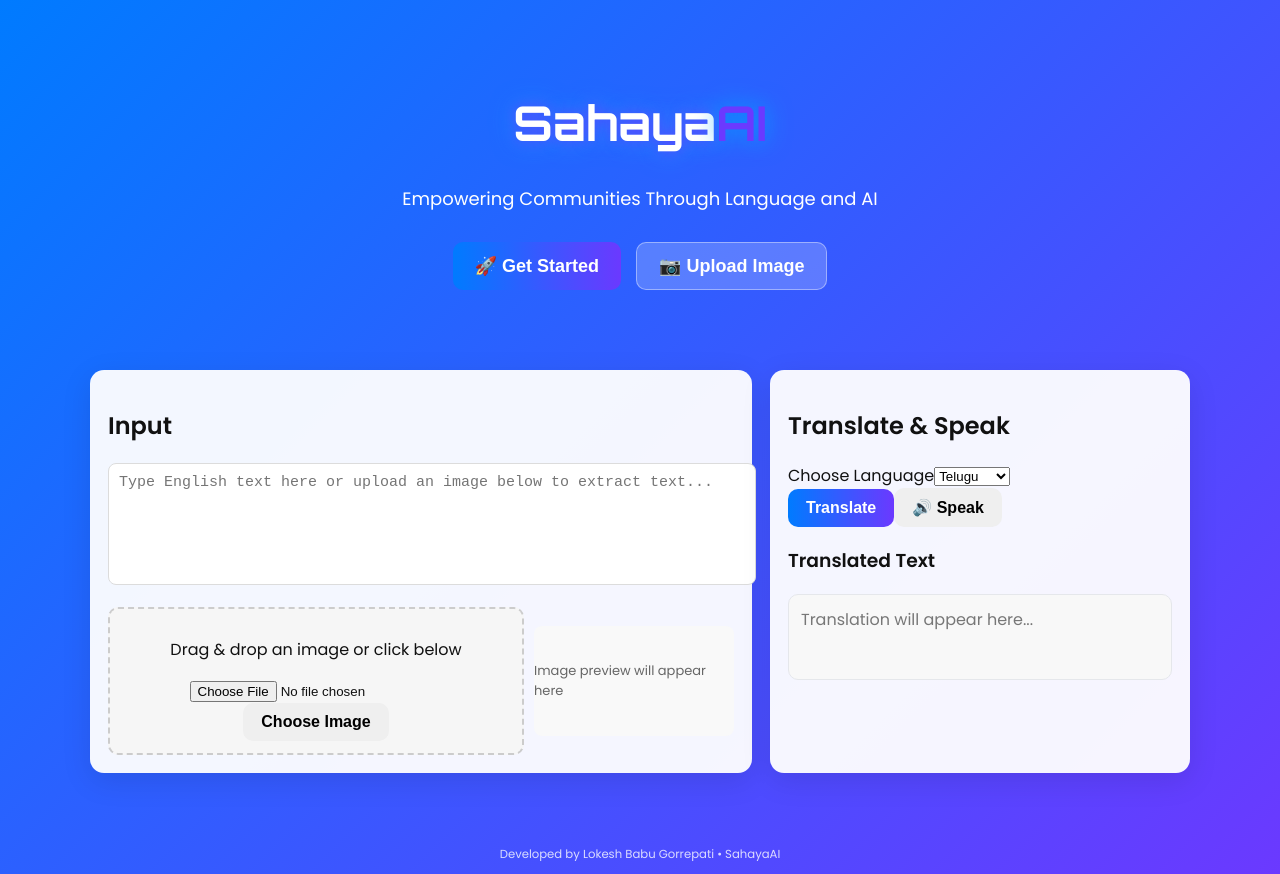
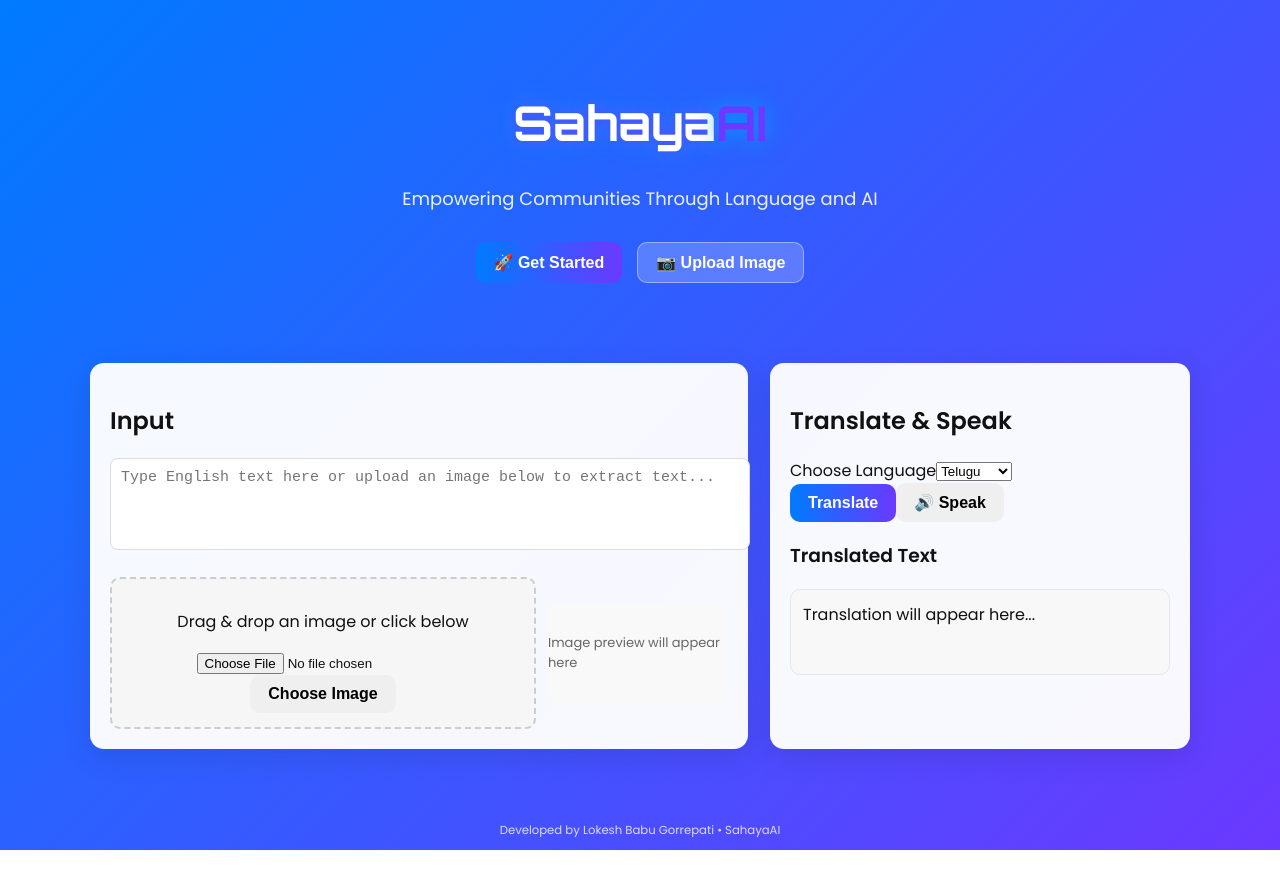
Before and after one commit to Lokeshbabugorrepati/SahayaAI, a React (Create React App) app: page / in a window 1280 px wide. After the commit the page ends 850 px from the top, so only its background shows below. Built offline with nearby package versions, Linux system fonts and the light colour scheme.

Commit message:
UI cleanup: smaller input box, spacing fix, removed duplicate button

```diff
--- a/src/App.css
+++ b/src/App.css
@@ -14,8 +14,6 @@
   text-align: center;
   padding: 60px 20px 40px;
   color: white;
-  position: relative;
-  overflow: hidden;
 }
 
 .ai-glow {
@@ -45,7 +43,6 @@
   flex-wrap: wrap;
 }
 
-/* Smooth buttons */
 .btn {
   border: none;
   border-radius: 10px;
@@ -54,11 +51,6 @@
   padding: 10px 18px;
   font-size: 16px;
   transition: all 0.3s ease;
-}
-
-.btn.big {
-  font-size: 18px;
-  padding: 12px 22px;
 }
 
 .btn.primary {
@@ -77,14 +69,14 @@
   box-shadow: 0 0 15px rgba(255, 255, 255, 0.3);
 }
 
-/* Container Layout */
+/* Main Container */
 .container {
   max-width: 1100px;
   margin: 20px auto;
   padding: 20px;
   display: grid;
   grid-template-columns: 1fr 420px;
-  gap: 18px;
+  gap: 22px;
 }
 
 @media (max-width: 980px) {
@@ -95,31 +87,30 @@
 
 /* Card Styles */
 .card {
-  background: rgba(255, 255, 255, 0.95);
+  background: rgba(255, 255, 255, 0.96);
   border-radius: 14px;
-  padding: 18px;
+  padding: 20px;
   box-shadow: 0 8px 30px rgba(0, 0, 0, 0.1);
-  animation: fadeUp 0.6s ease forwards;
 }
 
-/* Compact Input Box */
+/* Text Input (Smaller box) */
 textarea {
   width: 100%;
-  height: 100px; /* reduced height */
+  height: 70px; /* smaller input box */
   border-radius: 8px;
   padding: 10px;
   border: 1px solid #dcdcdc;
   font-size: 15px;
   resize: none;
-  margin-bottom: 10px;
+  margin-bottom: 15px;
 }
 
+/* Upload Section */
 .file-row {
   display: flex;
-  gap: 10px;
+  align-items: center;
+  justify-content: space-between;
   margin-top: 5px;
-  align-items: center;
-  flex-wrap: wrap;
 }
 
 .file-drop {
@@ -128,7 +119,7 @@
   background: #f6f6f6;
   border: 2px dashed #ccc;
   border-radius: 10px;
-  padding: 12px;
+  padding: 14px;
   transition: 0.3s;
 }
 
@@ -137,9 +128,10 @@
   border-color: #007bff;
 }
 
+/* Image preview */
 .preview {
-  width: 200px;
-  height: 110px;
+  width: 180px;
+  height: 100px;
   border-radius: 8px;
   background: #f9f9f9;
   display: flex;
@@ -147,96 +139,60 @@
   justify-content: center;
   font-size: 13px;
   color: #666;
+  margin-left: 12px;
 }
 
-.preview img {
-  max-width: 100%;
-  max-height: 100%;
-  border-radius: 6px;
+/* Translate & Speak section */
+.card-right {
+  display: flex;
+  flex-direction: column;
+  gap: 15px;
 }
 
-/* Progress Bar */
-.progress {
-  margin-top: 10px;
+.language-select {
+  margin-top: 5px;
+  margin-bottom: 8px;
 }
 
-.bar {
-  height: 8px;
-  background: linear-gradient(90deg, #007bff, #6b39ff);
-  border-radius: 6px;
+/* Button spacing fix */
+.action-buttons {
+  display: flex;
+  gap: 12px; /* gap between Translate & Speak */
+  margin-top: 8px;
 }
 
-/* Translated Output */
+.btn-action {
+  border: none;
+  border-radius: 8px;
+  font-size: 15px;
+  font-weight: 600;
+  padding: 8px 18px;
+  cursor: pointer;
+  transition: 0.3s;
+}
+
+.btn-translate {
+  background: linear-gradient(90deg, #007bff, #6b39ff);
+  color: white;
+}
+
+.btn-speak {
+  background: #f0f0f0;
+  border: 1px solid #ccc;
+}
+
+.btn-action:hover {
+  transform: translateY(-2px);
+}
+
+/* Translated Text Box */
 .result-box {
   background: #f8f8f8;
   padding: 12px;
   border-radius: 10px;
   border: 1px solid #e5e7eb;
   min-height: 60px;
-}
-
-.muted {
-  color: #777;
-}
-
-/* Animations */
-.fade-in {
-  opacity: 0;
-  animation: fadeIn 1s ease forwards;
-}
-
-.slide-up {
-  opacity: 0;
-  transform: translateY(20px);
-  animation: slideUp 1s ease forwards;
-}
-
-.slide-left {
-  opacity: 0;
-  transform: translateX(-40px);
-  animation: slideLeft 1s ease forwards;
-}
-
-.slide-right {
-  opacity: 0;
-  transform: translateX(40px);
-  animation: slideRight 1s ease forwards;
-}
-
-@keyframes fadeIn {
-  to {
-    opacity: 1;
-  }
-}
-
-@keyframes slideUp {
-  to {
-    opacity: 1;
-    transform: translateY(0);
-  }
-}
-
-@keyframes slideLeft {
-  to {
-    opacity: 1;
-    transform: translateX(0);
-  }
-}
-
-@keyframes slideRight {
-  to {
-    opacity: 1;
-    transform: translateX(0);
-  }
-}
-
-@keyframes pulse {
-  0% {
-    text-shadow: 0 0 15px #6b39ff;
-  }
-  100% {
-    text-shadow: 0 0 25px #00aaff;
-  }
+  margin-top: 10px;
 }
 
 /* Footer */
@@ -248,13 +204,8 @@
   font-size: 14px;
 }
 
-/* Error Message */
-.error {
-  background: #ffeaea;
-  color: #c00;
-  padding: 8px 12px;
-  border-radius: 8px;
-  margin-top: 10px;
-  font-size: 14px;
-  border: 1px solid #f5c2c2;
+/* Animations */
+@keyframes pulse {
+  0% { text-shadow: 0 0 15px #6b39ff; }
+  100% { text-shadow: 0 0 25px #00aaff; }
 }
```
